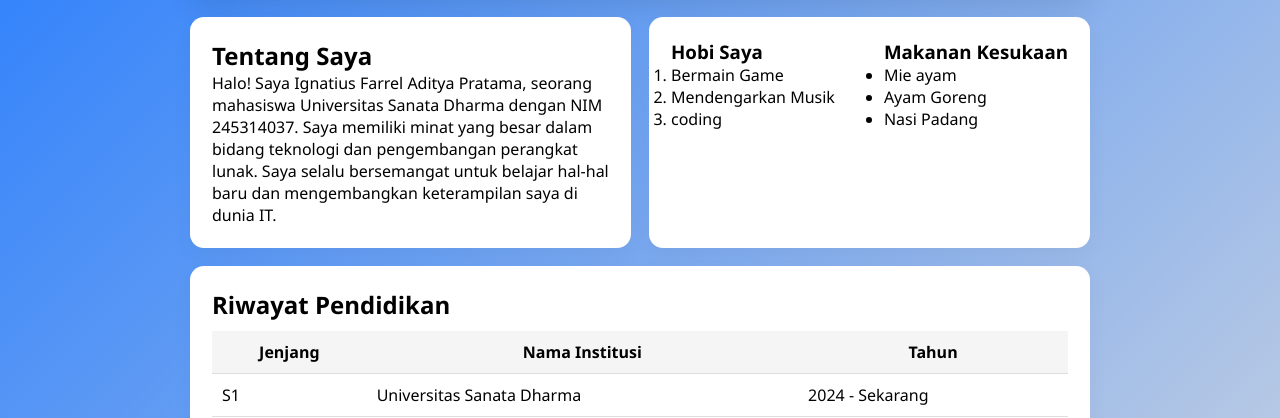
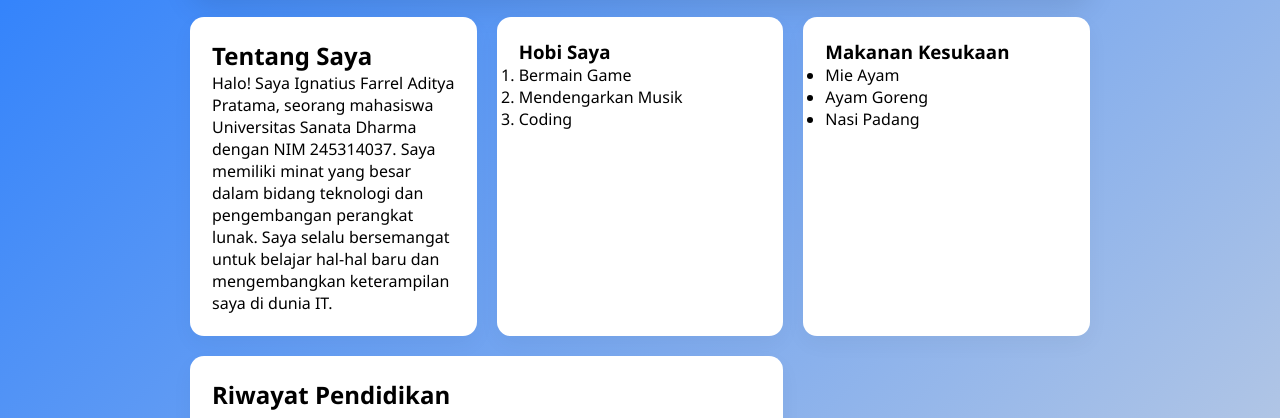
Before and after one commit to Vortex5100/HTML-CSS, a plain HTML site: page Index.html in a window 1280 px wide. Shown: the part 303-721 px from the top of the page. Drawn offline with Linux system fonts and the light colour scheme.

Commit message:
mengubah list

```diff
--- a/Index.html
+++ b/Index.html
@@ -31,23 +31,22 @@
                 <p>Halo! Saya Ignatius Farrel Aditya Pratama, seorang mahasiswa Universitas Sanata Dharma dengan NIM 245314037. Saya memiliki minat yang besar dalam bidang teknologi dan pengembangan perangkat lunak. Saya selalu bersemangat untuk belajar hal-hal baru dan mengembangkan keterampilan saya di dunia IT.</p>
             </section>
 
-            <section class="card interests">
-                <div class="list-group">
+            <section class="card">
                 <h3>Hobi Saya</h3>
                 <ol>
                     <li>Bermain Game</li>
                     <li>Mendengarkan Musik</li>
-                        <li>coding</li>
+                    <li>Coding</li>
                 </ol>
-                </div>
-                <div class="list-group">
+            </section>
+
+            <section class="card">
                 <h3>Makanan Kesukaan</h3>
                 <ul>
-                        <li>Mie ayam</li>
+                    <li>Mie Ayam</li>
                     <li>Ayam Goreng</li>
                     <li>Nasi Padang</li>
                 </ul>
-                </div>
             </section>
 
             <section class="card education">
--- a/Style.css
+++ b/Style.css
@@ -75,8 +75,8 @@ body {
 
 .content-grid {
     display: grid;
-    grid-template-columns: 1fr 1fr;
-    gap: 18px;
+    grid-template-columns: 1fr 1fr 1fr;
+    gap: 20px;
 }
 
 .card {
@@ -93,11 +93,6 @@ body {
 
 .education {
     grid-column: span 2;
-}
-
-.interests {
-    display: flex;
-    justify-content: space-between;
 }
 
 table {
@@ -129,11 +124,6 @@ th {
     .education {
         grid-column: span 1;
     }
-
-    .interests {
-        flex-direction: column;
-        gap: 15px;
-    }
 }
 
 .highlight-blue { color: #1976d2; font-weight: bold; }
```
Lines whose indentation alone changed are shown as unchanged.
